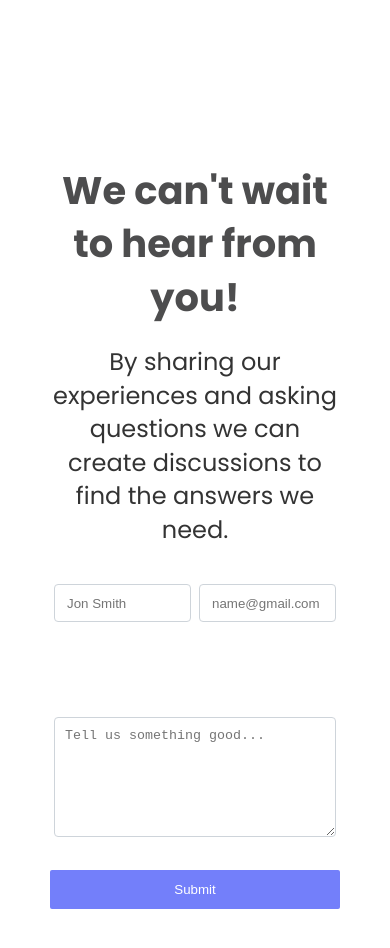
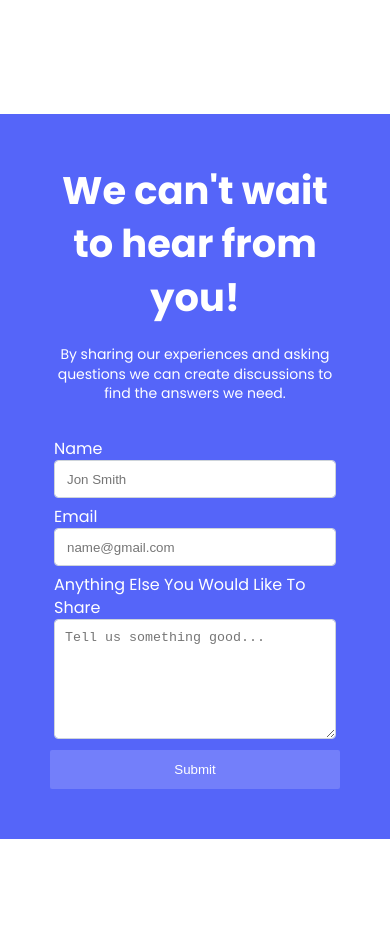
Before and after one commit to psarge2/mtwl-static, a plain HTML site: page index.html in a window 390 px wide. Shown: the part 590-1538 px from the top of the page. After the commit the page ends 1429 px from the top, so only its background shows below. Drawn offline with Linux system fonts and the light colour scheme.

Commit message:
began added mobile responsiveness

```diff
--- a/index.html
+++ b/index.html
@@ -78,7 +78,7 @@
 
 
     </section>
-    <section class="contact contact__wrapper">
+    <section class="contact contact__wrapper" id="contact">
       <div class="contact__copy-container">
         <h1 class="contact__title">We can't wait to hear from you!</h1>
         <p class="contact__copy">By sharing our experiences and asking questions we can create discussions to find the
@@ -111,7 +111,7 @@
 
     </section>
   </main>
-
+  <script src="main.js"></script>
   <script type='text/javascript' charset='utf-8'
     src='https://www.buzzsprout.com/1698247.js?player=small&container_id=buzzsprout-small-player-1698247'></script>
 </body>
--- a/main.js
+++ b/main.js
@@ -0,0 +1,6 @@
+let mainNav = document.getElementById('js-menu');
+let navBarToggle = document.getElementById('js-navbar-toggle');
+
+navBarToggle.addEventListener('click', function () {
+  mainNav.classList.toggle('active');
+});
--- a/style.scss
+++ b/style.scss
@@ -273,11 +273,11 @@ ul {
 	margin-top: 50px;
 	padding: 0px;
 	text-align: center;
-	font-family: sans-serif;
 	font-size: 1.5rem;
 	font-weight: 400;
 	line-height: 1.4;
 	color: rgba(0, 0, 0, 0.8);
+	background: $accent;
 }
 .contact__wrapper {
 	display: flex;
@@ -294,7 +294,13 @@ ul {
 	font-size: 2.4rem;
 	font-weight: 700;
 	margin-bottom: 20px;
-	color: $dark-gray;
+	color: #fff;
+}
+
+.contact__copy {
+	margin-bottom: 30px;
+	color: #fff;
+	font-size: 14px;
 }
 
 .contact__copy-container {
@@ -314,7 +320,7 @@ form {
 	//background-color: rgba(0, 0, 0, 0.5);
 	//padding: 50px 60px 50px 30px;
 	color: white;
-	font-size: 1.5rem;
+	font-size: 1rem;
 	text-align: left;
 	border-radius: 15px;
 }
@@ -387,3 +393,15 @@ button {
 	border-radius: 0.25rem;
 	transition: border-color 0.15s ease-in-out, box-shadow 0.15s ease-in-out;
 }
+
+@media (max-width: 768px) {
+	.contact__info {
+		display: flex;
+		flex-direction: column;
+	}
+	.form-group {
+		width: 100%;
+		margin: 0 auto;
+		padding: 0.25rem;
+	}
+}
```
Also changed, not shown: style.css, 1 other file.
